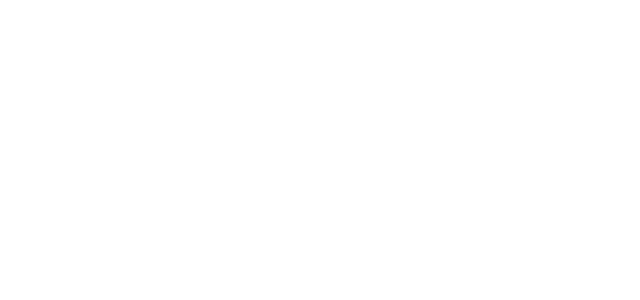
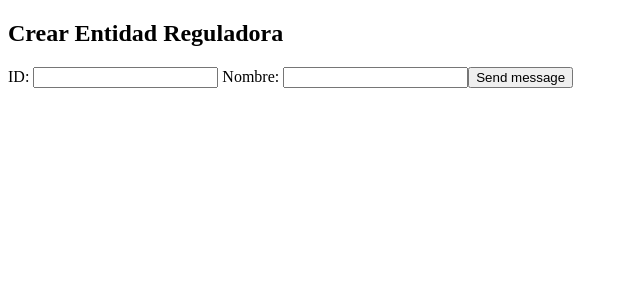
Before and after one commit to agudelotmateo/mvm-blockchain-front-end, an Angular app: page /create-regulator in a window 1280 px wide. Before the commit this address led to /. Shown: the top 300 px of the page, without its empty margins (0-640 px from the left). Built offline with nearby package versions, Linux system fonts and the light colour scheme.

Commit message:
Add access to regulator routes

```diff
--- a/src/app/app.module.ts
+++ b/src/app/app.module.ts
@@ -8,6 +8,8 @@
 import { CreateAgentComponent } from './create-agent/create-agent.component';
 import { HttpClientModule } from '@angular/common/http';
 import { ReactiveFormsModule } from '@angular/forms';
+import { CreateRegulatorComponent } from './create-regulator/create-regulator.component';
+import { ViewRegulatorsComponent } from './view-regulators/view-regulators.component';
 
 @NgModule({
   declarations: [
@@ -15,7 +17,9 @@
     HomeComponent,
     CreateAgentComponent,
     ViewAgentsComponent,
-    CreateAgentComponent
+    CreateAgentComponent,
+    CreateRegulatorComponent,
+    ViewRegulatorsComponent
   ],
   imports: [
     BrowserModule,
--- a/src/app/blockchain.service.ts
+++ b/src/app/blockchain.service.ts
@@ -15,11 +15,22 @@
   }
 
   createNewAgent(agent: Object) {
-    console.log(agent);
     this.httpClient.post(`${this.endpoint}/agent`, agent).
       subscribe(
         res => console.log(res),
         err => console.log(`Couldn't add report: ${JSON.stringify(err)}`)
       );
   }
+
+  getAllRegulators() {
+    return this.httpClient.get(`${this.endpoint}/regulator`);
+  }
+
+  createNewRegulator(regulator: Object) {
+    this.httpClient.post(`${this.endpoint}/regulator`, regulator).
+      subscribe(
+        res => console.log(res),
+        err => console.log(`Couldn't add report: ${JSON.stringify(err)}`)
+      );
+  }
 }
--- /dev/null
+++ b/src/app/create-regulator/create-regulator.component.html
@@ -0,0 +1,25 @@
+<h1>Crear Entidad Reguladora</h1>
+
+<form [formGroup]="messageForm" (ngSubmit)="onSubmit()">
+
+  <label>
+    ID:
+    <input type="text" formControlName="idEntidadReguladora">
+    <div *ngIf="submitted && messageForm.controls.idEntidadReguladora.errors">
+      <div *ngIf="messageForm.controls.idEntidadReguladora.errors.required">Es obligatorio especificar el ID de la
+        entidad reguladora</div>
+    </div>
+  </label>
+
+  <label>
+    Nombre:
+    <input type="text" formControlName="nombre">
+    <div *ngIf="submitted && messageForm.controls.nombre.errors">
+      <div *ngIf="messageForm.controls.nombre.errors.required">Es obligatorio especificar el nombre de
+        la entidad reguladora</div>
+    </div>
+  </label>
+
+  <input type="submit" value="Send message">
+
+</form>
--- /dev/null
+++ b/src/app/create-regulator/create-regulator.component.ts
@@ -0,0 +1,44 @@
+import { Component, OnInit } from '@angular/core';
+import { FormBuilder, FormGroup, Validators } from '@angular/forms';
+import { BlockchainService } from '../blockchain.service';
+
+@Component({
+  selector: 'app-create-regulator',
+  templateUrl: './create-regulator.component.html',
+  styleUrls: ['./create-regulator.component.scss']
+})
+export class CreateRegulatorComponent implements OnInit {
+  messageForm: FormGroup;
+  submitted = false;
+  success = false;
+
+  constructor(
+    private formBuilder: FormBuilder,
+    private blockchainService: BlockchainService) { }
+
+  ngOnInit() {
+    this.messageForm = this.formBuilder.group({
+      idEntidadReguladora: ['', Validators.required],
+      nombre: ['', Validators.required]
+    });
+  }
+
+  onSubmit() {
+    this.submitted = true;
+
+    if (this.messageForm.invalid) {
+      return;
+    }
+
+    const regulator = {};
+    for (var key in this.messageForm.controls) {
+      if (this.messageForm.controls.hasOwnProperty(key)) {
+        regulator[key] = this.messageForm.controls[key].value;
+      }
+    }
+
+    this.blockchainService.createNewRegulator(regulator);
+    this.success = true;
+  }
+
+}
--- a/src/app/home/home.component.html
+++ b/src/app/home/home.component.html
@@ -1,4 +1,6 @@
 <ul>
   <li><a routerLink="/view-agents">Ver agentes</a></li>
   <li><a routerLink="/create-agent">Crear agente</a></li>
+  <li><a routerLink="/view-regulators">Ver entidades reguladoras</a></li>
+  <li><a routerLink="/create-regulator">Crear entidad reguladora</a></li>
 </ul>
--- /dev/null
+++ b/src/app/view-regulators/view-regulators.component.html
@@ -0,0 +1,9 @@
+<h1>Entidades Reguladoras</h1>
+<ul>
+  <li *ngFor="let regulator of regulators">
+    <ul>
+      <li>ID: {{ regulator.idEntidadReguladora }}</li>
+      <li>Nombre: {{ regulator.nombre }}</li>
+    </ul>
+  </li>
+</ul>
--- /dev/null
+++ b/src/app/view-regulators/view-regulators.component.ts
@@ -0,0 +1,20 @@
+import { Component, OnInit } from '@angular/core';
+import { BlockchainService } from '../blockchain.service';
+
+@Component({
+  selector: 'app-view-regulators',
+  templateUrl: './view-regulators.component.html',
+  styleUrls: ['./view-regulators.component.scss']
+})
+export class ViewRegulatorsComponent implements OnInit {
+  regulators: Object;
+
+  constructor(private blockchainService: BlockchainService) { }
+
+  ngOnInit() {
+    this.blockchainService.getAllRegulators().subscribe(
+      data => this.regulators = data
+    );
+  }
+
+}
```
Also changed, not shown: src/app/app-routing.module.ts (+10 -0 lines), src/app/create-regulator/create-regulator.component.scss (added), src/app/view-regulators/view-regulators.component.scss (added), 2 other files (tests, documents, lock files or other folders).
